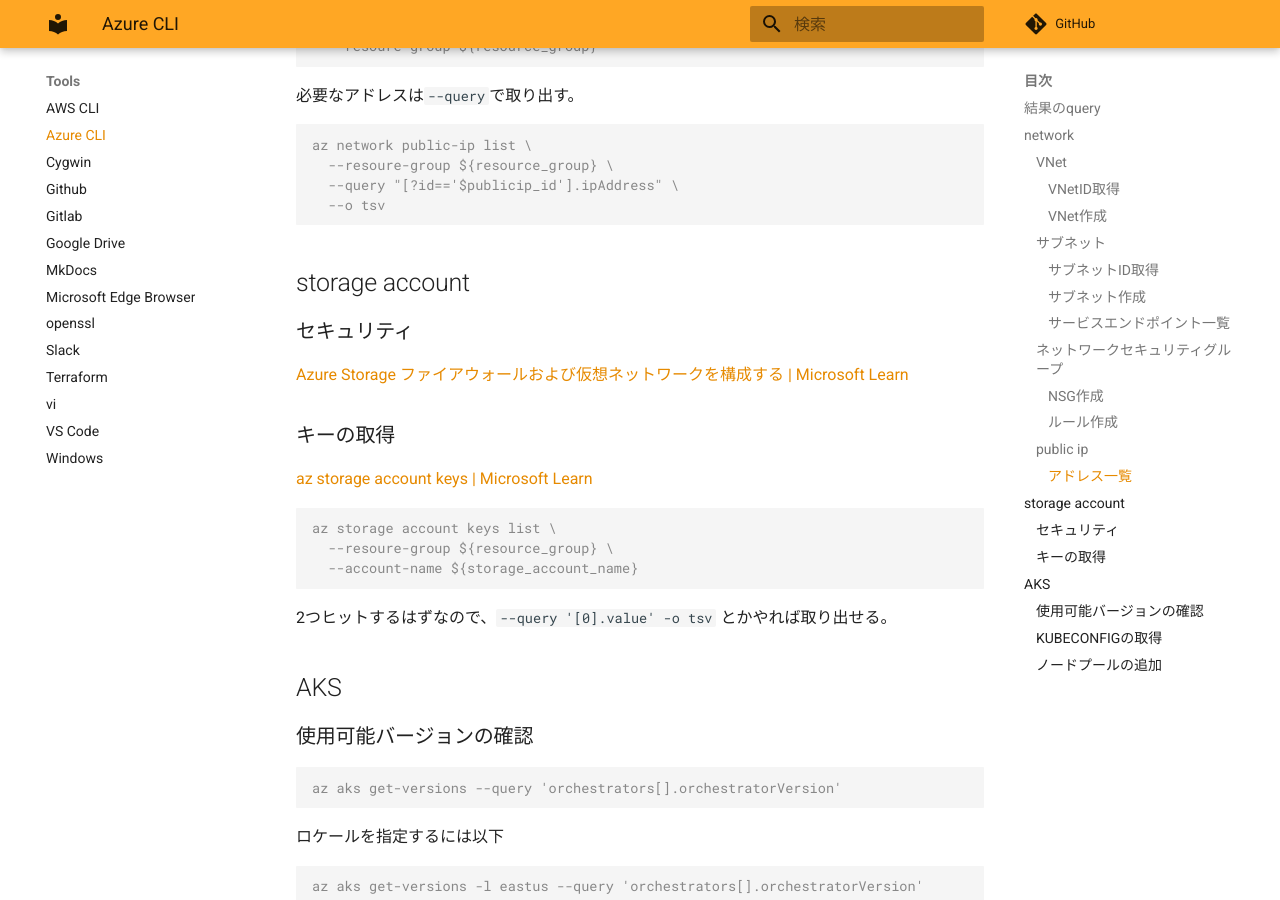
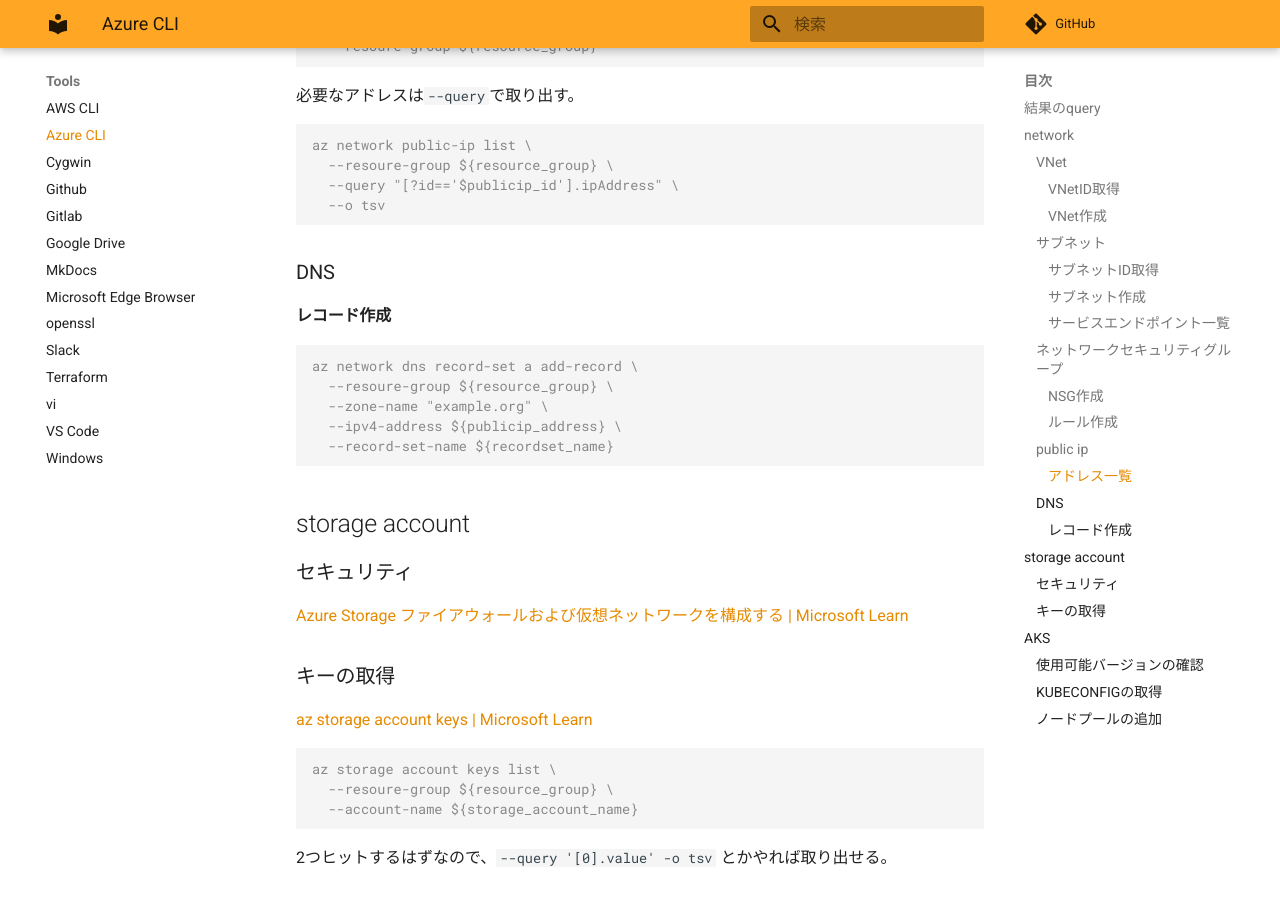
Before and after one commit to zaki-lknr/docs, an MkDocs documentation site: the page built from docs/Tools/az.md, in a window 1280 px wide and 900 px high, scrolled down 2696 px. Built offline with MkDocs 1.6.1 and Material for MkDocs 9.7.7, drawn with Linux system fonts in a browser that asks for light colours; comment, search, counter and statistics services are not loaded.

Commit message:
add: tools/az: dns: レコード作成

````diff
--- a/docs/Tools/az.md
+++ b/docs/Tools/az.md
@@ -136,6 +136,18 @@ az network public-ip list \
   --o tsv
 ```
 
+### DNS
+
+#### レコード作成
+
+```console
+az network dns record-set a add-record \
+  --resoure-group ${resource_group} \
+  --zone-name "example.org" \
+  --ipv4-address ${publicip_address} \
+  --record-set-name ${recordset_name}
+```
+
 ## storage account
 
 ### セキュリティ
````
